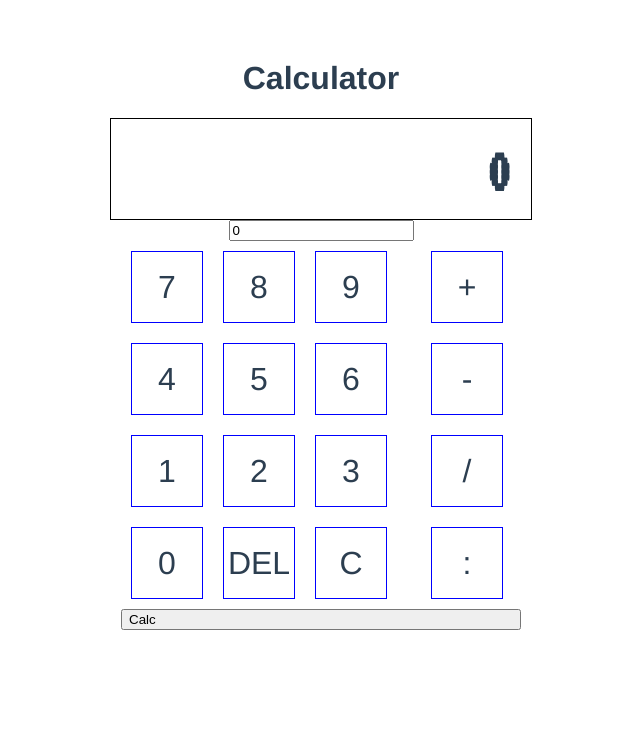
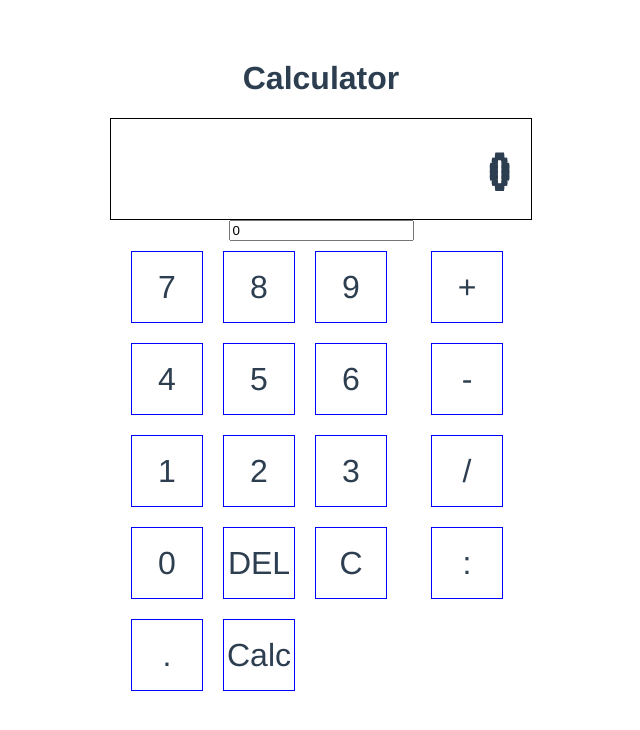
Before and after one commit to AsebWebDev/coding-challenge-calculator-vue, a Vue app: page / in a window 1280 px wide. Shown: the top 730 px of the page, without its empty margins (319-959 px from the left). Built offline with nearby package versions, Linux system fonts and the light colour scheme.

Commit message:
add . key, turn calc-button into calc-key

```diff
--- a/src/components/Keypad.vue
+++ b/src/components/Keypad.vue
@@ -14,6 +14,8 @@
         <Key v-on:click.native="$parent.addInput('0')" keyValue="0" />
         <Key v-on:click.native="$parent.addInput('DEL')" keyValue="DEL" />
         <Key v-on:click.native="$parent.addInput('C')" keyValue="C" />
+        <Key v-on:click.native="$parent.addInput('.')" keyValue="." />
+        <Key v-on:click.native="$parent.calcResult()" keyValue="Calc" />
     </div>
     <div class="keypad-right">
       <Key v-on:click.native="$parent.addInput('+')" keyValue="+" />
@@ -22,7 +24,6 @@
       <Key v-on:click.native="$parent.addInput(':')" keyValue=":" />
     </div>
   </div>
-  <button v-on:click="$parent.calcResult()">Calc</button>
 </div>
 </template>
 
@@ -48,6 +49,11 @@ export default {
     display: flex;
   }
 
+  button {
+    height: 50px;
+    max-width: 60px;
+  }
+
   .keypad {
     flex-direction: column;
   }
@@ -65,6 +71,7 @@ export default {
     width: 100px;
     flex-direction: row;
     flex-wrap: wrap;
+    align-content: start;
   }
 
 </style>
```
